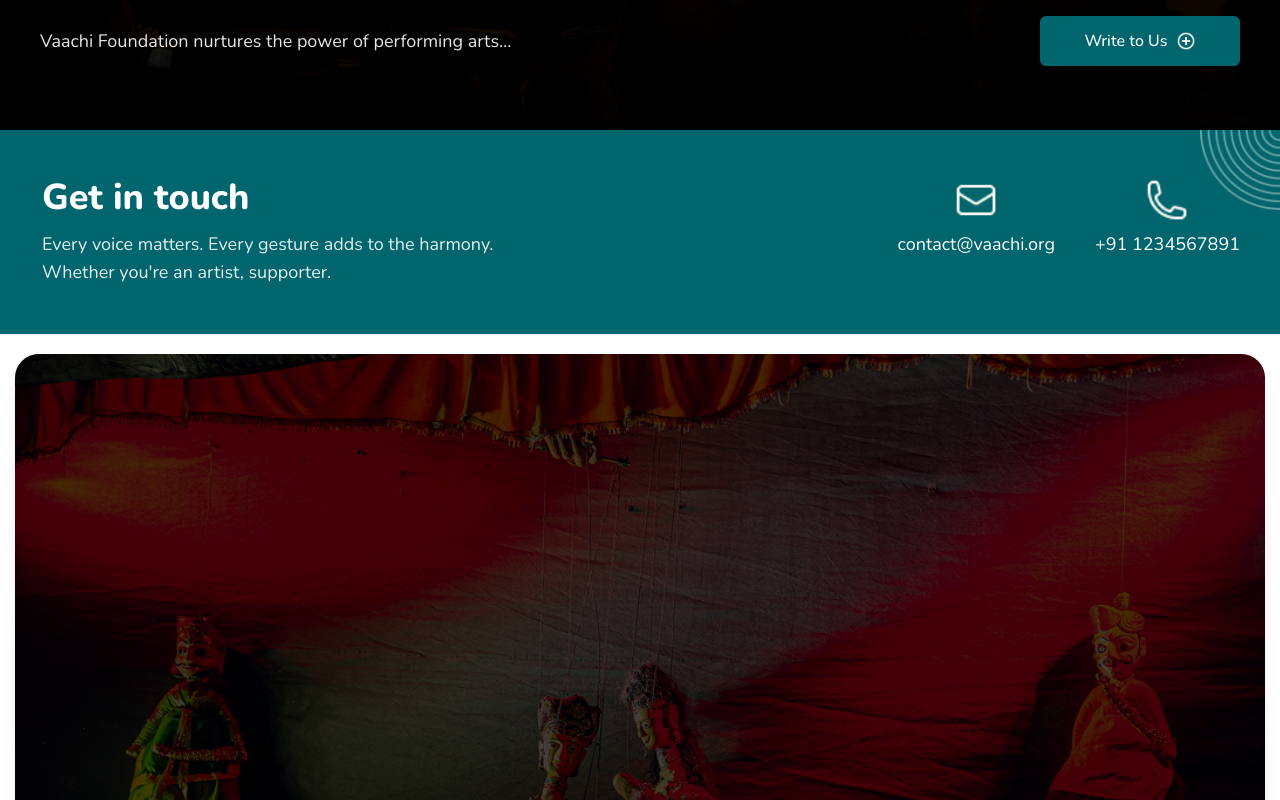
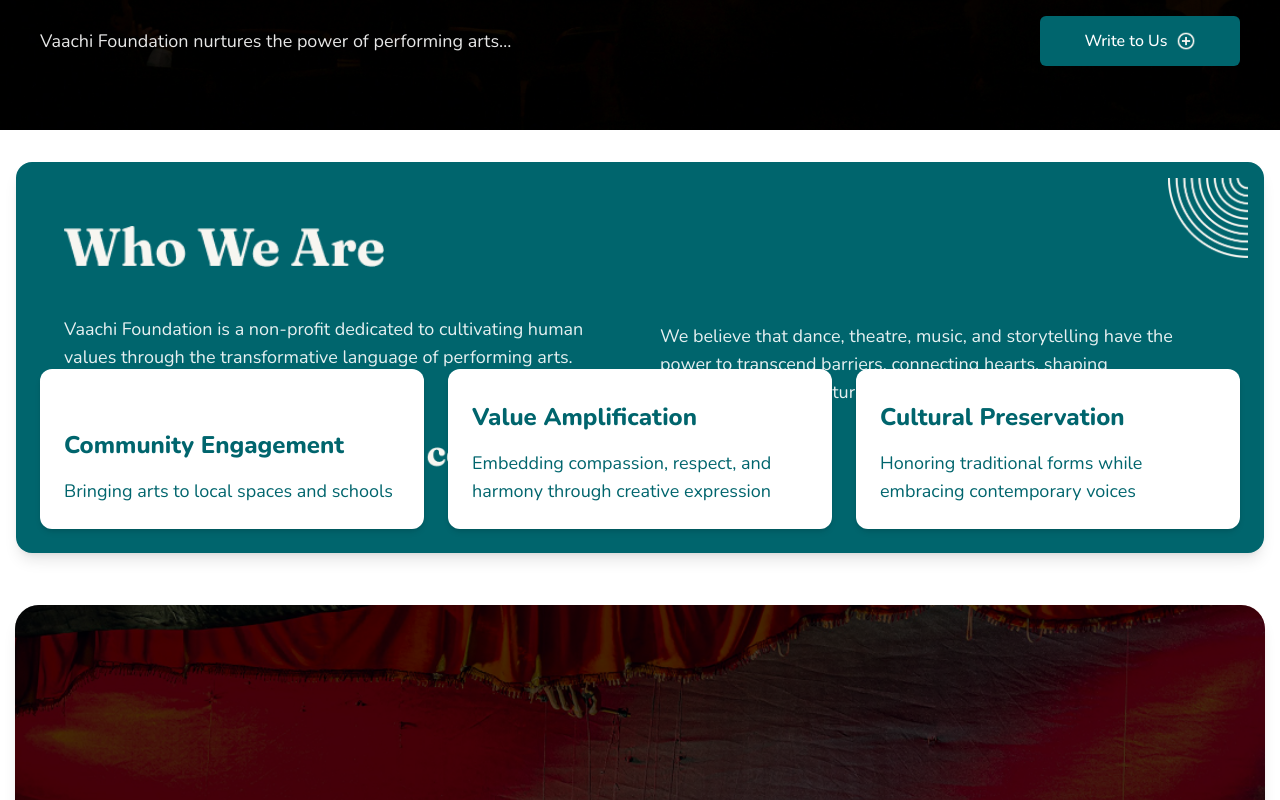
Before and after one commit to PritiHM/Vaachi-Website, a Next.js app: page / in a window 1280 px wide. Shown: the part 740-1540 px from the top of the page. Built offline with nearby package versions, Linux system fonts and the light colour scheme.

Commit message:
updated ui and fixes

```diff
--- a/components/ContactUs.jsx
+++ b/components/ContactUs.jsx
@@ -4,7 +4,7 @@
       id="contact"
       className="relative w-full bg-[#00656D] text-white py-12 overflow-hidden scroll-mt-20 md:scroll-mt-24"
     >
-      <div className="absolute top-0 right-0 w-20 h-20 opacity-40 pointer-events-none">
+      <div className="absolute top-0 right-0 w-20 h-20 opacity-40 pointer-events-none -translate-x-3 -translate-y-3 sm:translate-x-0 sm:translate-y-0">
         <img
           src="/images/corner-design.png"
           alt="corner design"
@@ -45,10 +45,10 @@
               className="w-10 h-10 sm:w-11 sm:h-11 object-contain"
             />
             <a
-              href="tel:+91 9170916622"
+              href="tel:+911234567891"
               className="text-sm sm:text-base md:text-lg hover:underline"
             >
-              +91 1234567891
+              +919170916622
             </a>
           </div>
         </div>
--- a/components/WhoWeAre.jsx
+++ b/components/WhoWeAre.jsx
@@ -1,55 +1,88 @@
-export default function ContactUs() {
+import Image from "next/image";
+
+export default function WhoWeAre() {
   return (
-    <section
-      id="contact"
-      className="relative w-full bg-[#00656D] text-white py-12 overflow-hidden scroll-mt-20 md:scroll-mt-24"
+    <section className="w-full bg-white flex justify-center px-4">
+      <div
+        className="
+          bg-[#00656D] text-white rounded-2xl shadow-lg relative overflow-hidden
+          mx-auto max-w-[1250px] w-full my-8
+        "
+        /* removed fixed width/height and moved to responsive padding */
       >
-      <div className="absolute top-0 right-0 w-20 h-20 opacity-40 pointer-events-none -translate-x-3 -translate-y-3 sm:translate-x-0 sm:translate-y-0">
-        <img
+        {/* corner design (keeps positioned but smaller on mobile) */}
+        <div className="absolute top-4 right-4 w-20 h-20 pointer-events-none select-none">
+          <Image
             src="/images/corner-design.png"
-          alt="corner design"
-          className="w-full h-full object-contain"
+            alt="corner"
+            width={80}
+            height={80}
+            className="object-contain"
           />
         </div>
 
-      <div className="w-full max-w-[1200px] mx-auto flex flex-col md:flex-row items-start justify-between gap-8 px-5 md:px-0">
-        <div className="w-full md:w-6/12 pl-[2px] md:pl-[2px]">
-          <h2 className="text-2xl sm:text-3xl md:text-4xl font-extrabold mb-3">
-            Get in touch
-          </h2>
-          <p className="text-base sm:text-lg leading-relaxed max-w-lg opacity-90">
-            Every voice matters. Every gesture adds to the harmony.<br />
-            Whether you're an artist, supporter.
+        <div className="px-6 md:px-12 pt-8 md:pt-16 pb-36 md:pb-20">
+          <div className="grid grid-cols-1 md:grid-cols-2 gap-6 md:gap-10 mb-6">
+            <div>
+              <div className="max-w-[320px] w-full">
+                <Image
+                  src="/images/who-we-are.png"
+                  alt="Who We Are"
+                  width={320}
+                  height={70}
+                  className="object-contain w-full h-auto"
+                />
+              </div>
+
+              <p className="text-base md:text-lg leading-[1.9] opacity-90 max-w-[600px] mt-6 md:mt-12">
+                Vaachi Foundation is a non-profit dedicated to cultivating
+                human values through the transformative language of performing arts.
               </p>
             </div>
 
-        <div className="w-full md:w-5/12 flex flex-col md:flex-row md:justify-end justify-start items-center md:items-center gap-6 md:gap-10 px-4 md:px-0">
-          <div className="flex flex-col items-center text-center gap-2">
-            <img
-              src="/images/envelope.png"
-              alt="email"
-              className="w-10 h-10 sm:w-11 sm:h-11 object-contain"
-            />
-            <a
-              href="mailto:contact@vaachi.org"
-              className="text-sm sm:text-base md:text-lg hover:underline break-words"
-            >
-              contact@vaachi.org
-            </a>
+            <div>
+              <p className="text-base md:text-lg leading-[1.9] opacity-90 max-w-[600px] mt-6 md:mt-24">
+                We believe that dance, theatre, music, and storytelling have the power to transcend barriers,
+                connecting hearts, shaping perspectives, and nurturing a culture of empathy.
+              </p>
+            </div>
           </div>
 
-          <div className="flex flex-col items-center text-center gap-2">
-            <img
-              src="/images/phone.png"
-              alt="phone"
-              className="w-10 h-10 sm:w-11 sm:h-11 object-contain"
+          <div className="mt-6 md:mt-8">
+            <Image
+              src="/images/centers-on.png"
+              alt="Centers On"
+              width={560}
+              height={85}
+              className="object-contain w-full max-w-[560px] h-auto"
             />
-            <a
-              href="tel:+911234567891"
-              className="text-sm sm:text-base md:text-lg hover:underline"
-            >
-              +91 1234567891
-            </a>
+          </div>
+        </div>
+
+        {/* FIXED BOXES AREA
+            - On small screens they appear stacked (relative flow).
+            - On md+ they become absolute at the bottom and sit in a row.
+        */}
+        <div className="md:absolute left-6 right-6 bottom-6 flex flex-col md:flex-row gap-4 md:gap-6 px-2 md:px-0">
+          <div className="bg-white text-[#00656D] rounded-xl shadow-md w-full md:w-[32%] min-h-[160px] p-6 flex flex-col justify-end">
+            <h4 className="font-extrabold text-xl md:text-2xl mb-2">Community Engagement</h4>
+            <p className="text-sm md:text-lg font-normal leading-relaxed mt-2">
+              Bringing arts to local spaces and schools
+            </p>
+          </div>
+
+          <div className="bg-white text-[#00656D] rounded-xl shadow-md w-full md:w-[32%] min-h-[160px] p-6 flex flex-col justify-end">
+            <h4 className="font-extrabold text-xl md:text-2xl mb-2">Value Amplification</h4>
+            <p className="text-sm md:text-lg leading-relaxed mt-2">
+              Embedding compassion, respect, and harmony through creative expression
+            </p>
+          </div>
+
+          <div className="bg-white text-[#00656D] rounded-xl shadow-md w-full md:w-[32%] min-h-[160px] p-6 flex flex-col justify-end">
+            <h4 className="font-extrabold text-xl md:text-2xl mb-2">Cultural Preservation</h4>
+            <p className="text-sm md:text-lg leading-relaxed mt-2">
+              Honoring traditional forms while embracing contemporary voices
+            </p>
           </div>
         </div>
       </div>
```
Lines whose indentation alone changed are shown as unchanged.
